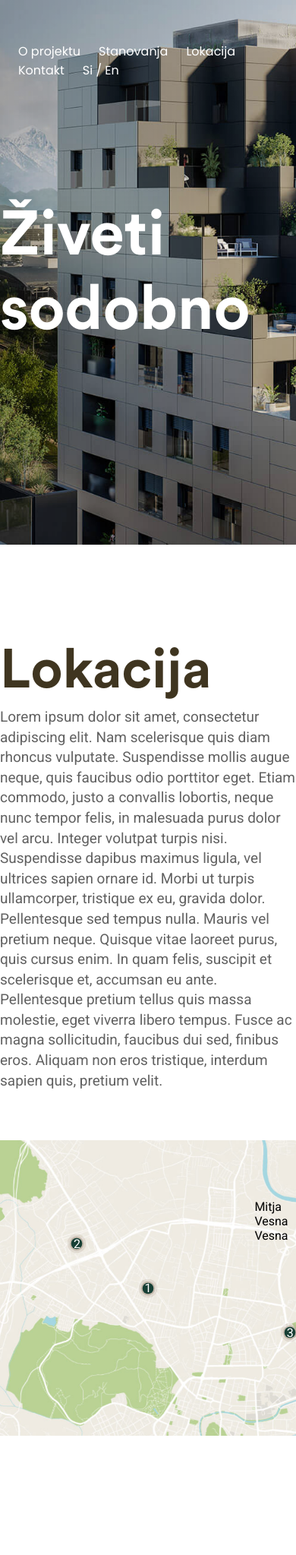
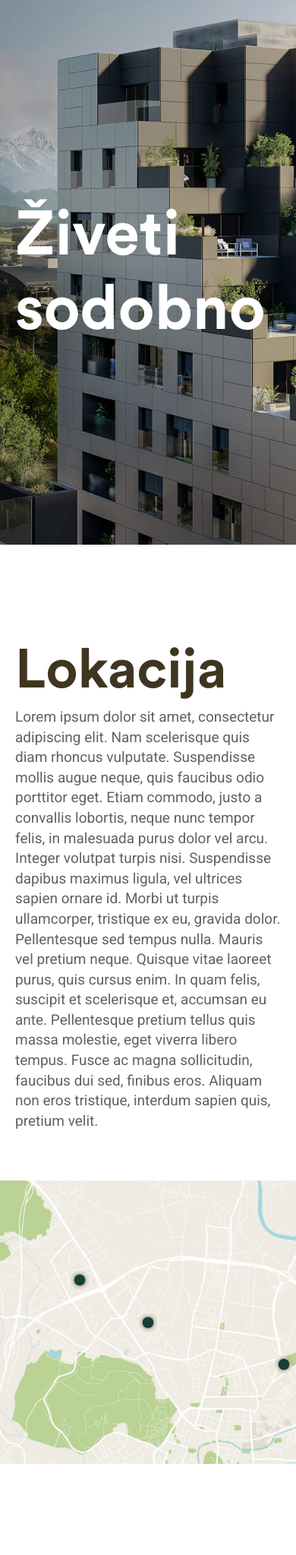
Before and after one commit to mitjapotocin/kvartet-task, a PHP site: page / in a window 390 px wide. Shown: the top 2047 px of the page at 76% size. Before the commit the page ends 1890 px from the top, so only its background shows below. Run offline with PHP 8.4, Linux system fonts and the light colour scheme.

Commit message:
Organized files in less maps

```diff
--- a/index.html
+++ b/index.html
@@ -30,7 +30,7 @@
                             <a href="">Kontakt</a>
                         </li>
                         <li>
-                            <a href="">Si</a> / <a href="">En</a>
+                            <a href="">Si</a> <span> /</span> <a href="">En</a>
                         </li>
                     </ul>
                 </div>
--- a/js/src/map.js
+++ b/js/src/map.js
@@ -9,10 +9,9 @@ for (let n = 0; n < pins.length; n++) {
     locationNames[n].classList.remove("underline");
   });
   locationNames[n].addEventListener("mouseover", () => {
-    pins[n].classList.add("scale");
+    pins[n].classList.add("scale-pin");
   });
   locationNames[n].addEventListener("mouseout", () => {
-    pins[n].classList.remove("scale");
+    pins[n].classList.remove("scale-pin");
   });
-
 }
--- a/less/mixins/mixins.less
+++ b/less/mixins/mixins.less
@@ -146,3 +146,15 @@
 	-webkit-box-shadow:0 0 0 300px @backgroundColor inset;
 	-webkit-text-fill-color:@color;
 }
+
+// Left & right padding, margin
+
+.padding-l-r(@value) {
+	padding-left: @value;
+	padding-right: @value;
+}
+
+.margin-l-r(@value) {
+	margin-left: @value;
+	margin-right: @value;
+}
--- a/less/site/default/header.less
+++ b/less/site/default/header.less
@@ -1,5 +1,3 @@
-
-
 header {
     a {
         text-decoration: inherit;
--- a/less/site/default/navigation.less
+++ b/less/site/default/navigation.less
@@ -5,7 +5,9 @@ nav {
     top: 35px;
     color: #ffffff;
     position: absolute;
-    z-index: 99;
+    @media @bp_max_768 {
+        .hidden
+    }
 }
 
 nav ul {
@@ -13,9 +15,13 @@ nav ul {
 }
 
 nav ul li {
+    line-height: 20px;
     font-size: 16px;
     float: left;
     margin-left: 24px;
+    span {
+        .margin(5px)
+    }
 }
 
 .nav-fixed {
--- a/less/site/layouts/homepage.css
+++ b/less/site/layouts/homepage.css
@@ -2,7 +2,6 @@
   max-width: 1540px;
   margin: 0 auto;
   overflow: hidden;
+  padding-left: 30px;
+  padding-right: 30px;
 }
-body {
-  font-family: 'Roboto', sans-serif;
-}
--- a/less/site/layouts/homepage.less
+++ b/less/site/layouts/homepage.less
@@ -1,9 +1,9 @@
 .container {
-    max-width: 1540px;
+    max-width: 1600px;
     margin: 0 auto;
     overflow: hidden;
+    .padding-l-r(30px);
+    @media @bp_max_768 {
+        .padding-l-r(20px)
+    }
 }
-
-body {
-    font-family: 'Roboto', sans-serif;
-}
--- /dev/null
+++ b/less/site/sections/map.less
@@ -0,0 +1,106 @@
+.map {
+    overflow: hidden;
+    position: relative;
+
+    @media @bp_max_850 {
+        .margin-l-r(-20vw)
+    }
+
+    @media @bp_max_640 {
+        .margin-l-r(-45vw)
+    }
+
+    @media @bp_max_480 {
+        .margin-l-r(-70vw)
+    }
+}
+
+.map img {
+    display: block;
+    width: 100%;
+    object-fit: cover;
+}
+
+.location-pin {
+    width: 58px;
+    height: auto;
+    position: absolute;
+    .translate(@x: -50%, @y: -50%);
+    &:hover {
+        .scale-pin
+    }
+    @media @bp_max_850 {
+        width: 36px;
+    }
+    @media @bp_max_480 {
+        width: 25px;
+    }
+}
+
+.scale-pin {
+    transform: translate(-50%, -50%) scale(1.15);
+}
+
+.pin-number {
+    color: white;
+    position: absolute;
+    top: 50%;
+    left: 50%;
+    .translate(@x: -50%, @y: -50%);
+    @media @bp_max_850 {
+        .hidden
+    }
+}
+
+.location-list {
+    list-style: none;
+    padding: 0;
+    position: absolute;
+    left: 65%;
+    top: 20%;
+    @media @bp_max_850 {
+        .hidden
+    }
+}
+
+.location-info-wrapper {
+    width: 83%;
+    display: inline-flex;
+    margin-bottom: 65px;
+    @media @bp_max_850 {
+        div {
+            margin: 0;
+        }
+        display: block;
+        width: 100%
+    }
+}
+
+.location-title {
+    flex: 1;
+}
+
+.location-info {
+    flex: 1;
+}
+
+.location {
+    margin-bottom: 165px;
+}
+
+h2 {
+    line-height: 1.3;
+    font-size: 72px;
+    color: @text-gold;
+}
+
+p {
+    line-height: 1.4;
+    font-size: 19px;
+    font-family: 'Roboto', sans-serif;
+    color: @text-gray;
+}
+
+.location-name:hover {
+    .underline
+}
--- a/less/site/site.less
+++ b/less/site/site.less
@@ -1,3 +1,33 @@
 h1, h2 {
     font-family: 'CircularPro-Bold';
 }
+
+body {
+    font-family: 'Roboto', sans-serif;
+}
+
+h2 {
+    line-height: 1.3;
+    font-size: 72px;
+    color: @text-gold;
+}
+
+p {
+    line-height: 1.4;
+    font-size: 19px;
+    font-family: 'Roboto', sans-serif;
+    color: @text-gray;
+}
+
+
+.underline {
+    text-decoration: underline
+}
+
+.align-center {
+    text-align: center;
+}
+
+.align-left {
+    text-align: left;
+}
--- a/less/style.css
+++ b/less/style.css
@@ -279,6 +279,29 @@ h1,
 h2 {
   font-family: 'CircularPro-Bold';
 }
+body {
+  font-family: 'Roboto', sans-serif;
+}
+h2 {
+  line-height: 1.3;
+  font-size: 72px;
+  color: #3F3520;
+}
+p {
+  line-height: 1.4;
+  font-size: 19px;
+  font-family: 'Roboto', sans-serif;
+  color: #616161;
+}
+.underline {
+  text-decoration: underline;
+}
+.align-center {
+  text-align: center;
+}
+.align-left {
+  text-align: left;
+}
 header {
   height: 85vh;
   background-repeat: no-repeat;
@@ -319,15 +342,24 @@ nav {
   top: 35px;
   color: #ffffff;
   position: absolute;
-  z-index: 99;
+}
+@media only screen and (max-width:767px) {
+  nav {
+    display: none !important;
+    visibility: hidden;
+  }
 }
 nav ul {
   float: right;
 }
 nav ul li {
+  line-height: 20px;
   font-size: 16px;
   float: left;
   margin-left: 24px;
+}
+nav ul li span {
+  letter-spacing: 10px;
 }
 .nav-fixed {
   transition: background 0.6s;
@@ -335,13 +367,130 @@ nav ul li {
   top: 0;
   background: #173F35;
 }
+.map {
+  overflow: hidden;
+  position: relative;
+}
+@media only screen and (max-width:849px) {
+  .map {
+    margin-left: -20vw;
+    margin-right: -20vw;
+  }
+}
+@media only screen and (max-width:639px) {
+  .map {
+    margin-left: -45vw;
+    margin-right: -45vw;
+  }
+}
+@media only screen and (max-width:479px) {
+  .map {
+    margin-left: -70vw;
+    margin-right: -70vw;
+  }
+}
+.map img {
+  display: block;
+  width: 100%;
+  object-fit: cover;
+}
+.location-pin {
+  width: 58px;
+  height: auto;
+  position: absolute;
+  transform: translate(-50%, -50%);
+}
+.location-pin:hover {
+  transform: translate(-50%, -50%) scale(1.15);
+}
+@media only screen and (max-width:849px) {
+  .location-pin {
+    width: 36px;
+  }
+}
+@media only screen and (max-width:479px) {
+  .location-pin {
+    width: 25px;
+  }
+}
+.scale-pin {
+  transform: translate(-50%, -50%) scale(1.15);
+}
+.pin-number {
+  color: white;
+  position: absolute;
+  top: 50%;
+  left: 50%;
+  transform: translate(-50%, -50%);
+}
+@media only screen and (max-width:849px) {
+  .pin-number {
+    display: none !important;
+    visibility: hidden;
+  }
+}
+.location-list {
+  list-style: none;
+  padding: 0;
+  position: absolute;
+  left: 65%;
+  top: 20%;
+}
+@media only screen and (max-width:849px) {
+  .location-list {
+    display: none !important;
+    visibility: hidden;
+  }
+}
+.location-info-wrapper {
+  width: 83%;
+  display: inline-flex;
+  margin-bottom: 65px;
+}
+@media only screen and (max-width:849px) {
+  .location-info-wrapper {
+    display: block;
+    width: 100%;
+  }
+  .location-info-wrapper div {
+    margin: 0;
+  }
+}
+.location-title {
+  flex: 1;
+}
+.location-info {
+  flex: 1;
+}
+.location {
+  margin-bottom: 165px;
+}
+h2 {
+  line-height: 1.3;
+  font-size: 72px;
+  color: #3F3520;
+}
+p {
+  line-height: 1.4;
+  font-size: 19px;
+  font-family: 'Roboto', sans-serif;
+  color: #616161;
+}
+.location-name:hover {
+  text-decoration: underline;
+}
 .container {
-  max-width: 1540px;
+  max-width: 1600px;
   margin: 0 auto;
   overflow: hidden;
+  padding-left: 30px;
+  padding-right: 30px;
 }
-body {
-  font-family: 'Roboto', sans-serif;
+@media only screen and (max-width:767px) {
+  .container {
+    padding-left: 20px;
+    padding-right: 20px;
+  }
 }
 @media print {
   /* Print */
@@ -396,101 +545,3 @@ body {
     page-break-inside: avoid;
   }
 }
-.map {
-  overflow: hidden;
-  position: relative;
-}
-@media only screen and (max-width:639px) {
-  .map {
-    margin-left: -40vw;
-    margin-right: -40vw;
-  }
-}
-@media only screen and (max-width:479px) {
-  .map {
-    margin-left: -70vw;
-    margin-right: -70vw;
-  }
-}
-.map img {
-  display: block;
-  width: 100%;
-  object-fit: cover;
-}
-.location-pin {
-  width: 58px;
-  height: auto;
-  position: absolute;
-  transform: translate(-50%, -50%);
-}
-.location-pin:hover {
-  transform: translate(-50%, -50%) scale(1.15);
-}
-@media only screen and (max-width:479px) {
-  .location-pin {
-    width: 25px;
-  }
-}
-.scale {
-  transform: translate(-50%, -50%) scale(1.15);
-}
-.pin-number {
-  color: white;
-  position: absolute;
-  top: 50%;
-  left: 50%;
-  transform: translate(-50%, -50%);
-}
-.location-list {
-  list-style: none;
-  padding: 0;
-  position: absolute;
-  left: 65%;
-  top: 20%;
-}
-.underline {
-  text-decoration: underline;
-}
-.align-center {
-  text-align: center;
-}
-.align-left {
-  text-align: left;
-}
-.location-info-wrapper {
-  width: 83%;
-  display: inline-flex;
-  margin-bottom: 65px;
-}
-.location-info-wrapper div {
-  margin: 0 10px 0 10px;
-}
-@media only screen and (max-width:639px) {
-  .location-info-wrapper {
-    display: block;
-    width: 100%;
-  }
-  .location-info-wrapper div {
-    margin: 0;
-  }
-}
-.location-title {
-  flex: 1;
-}
-.location-info {
-  flex: 1;
-}
-.location {
-  margin-bottom: 165px;
-}
-h2 {
-  line-height: 1.3;
-  font-size: 72px;
-  color: #3F3520;
-}
-p {
-  line-height: 1.4;
-  font-size: 19px;
-  font-family: 'Roboto', sans-serif;
-  color: #616161;
-}
--- a/less/style.less
+++ b/less/style.less
@@ -35,6 +35,8 @@
 @import "site/default/footer";
 @import "site/default/navigation";
 @import "site/default/main";
+@import "site/sections/map";
+// @import "site/sections/";
 
 //@import "site/modules/modules/module";
 //@import "site/modules/modules/content-module";
@@ -49,119 +51,3 @@
 @media print {
 	@import "default/print";
 }
-
-.map {
-	overflow: hidden;
-	position: relative;
-
-	@media @bp_max_640 {
-		margin-left: -40vw;
-		margin-right: -40vw;
-	}
-
-	@media @bp_max_480 {
-		margin-left: -70vw;
-		margin-right: -70vw;
-	}
-}
-
-.map img {
-	display: block;
-	width: 100%;
-	object-fit: cover;
-}
-
-.location-pin {
-	width: 58px;
-	height: auto;
-	position: absolute;
-	.translate(@x: -50%, @y: -50%);
-
-	&:hover {
-		.scale
-	}
-
-	@media @bp_max_480 {
-		width: 25px;
-	}
-}
-
-.scale {
-	transform: translate(-50%, -50%) scale(1.15);
-}
-
-.pin-number {
-	color: white;
-	position: absolute;
-	top: 50%;
-	left: 50%;
-	.translate(@x: -50%, @y: -50%);
-}
-
-.location-list {
-	list-style: none;
-	padding: 0;
-	position: absolute;
-	left: 65%;
-	top: 20%
-}
-
-// .location-name {
-// }
-
-.underline {
-	text-decoration: underline
-}
-
-.align-center {
-	text-align: center;
-}
-
-.align-left {
-	text-align: left;
-}
-
-
-.location-info-wrapper {
-	width: 83%;
-	display: inline-flex;
-	margin-bottom: 65px;
-
-	div {
-		margin: 0 10px 0 10px;
-	}
-
-	@media @bp_max_640 {
-		div {
-			margin: 0;
-		}
-
-		display: block;
-		width: 100%
-	}
-}
-
-.location-title {
-	flex: 1;
-}
-
-.location-info {
-	flex: 1;
-}
-
-.location {
-	margin-bottom: 165px;
-}
-
-h2 {
-	line-height: 1.3;
-	font-size: 72px;
-	color: @text-gold;
-}
-
-p {
-	line-height: 1.4;
-	font-size: 19px;
-	font-family: 'Roboto', sans-serif;
-	color: @text-gray;
-}
```
Also changed, not shown: less/site/site.css (+12 -0 lines), less/mixins/mixins.css (added).
